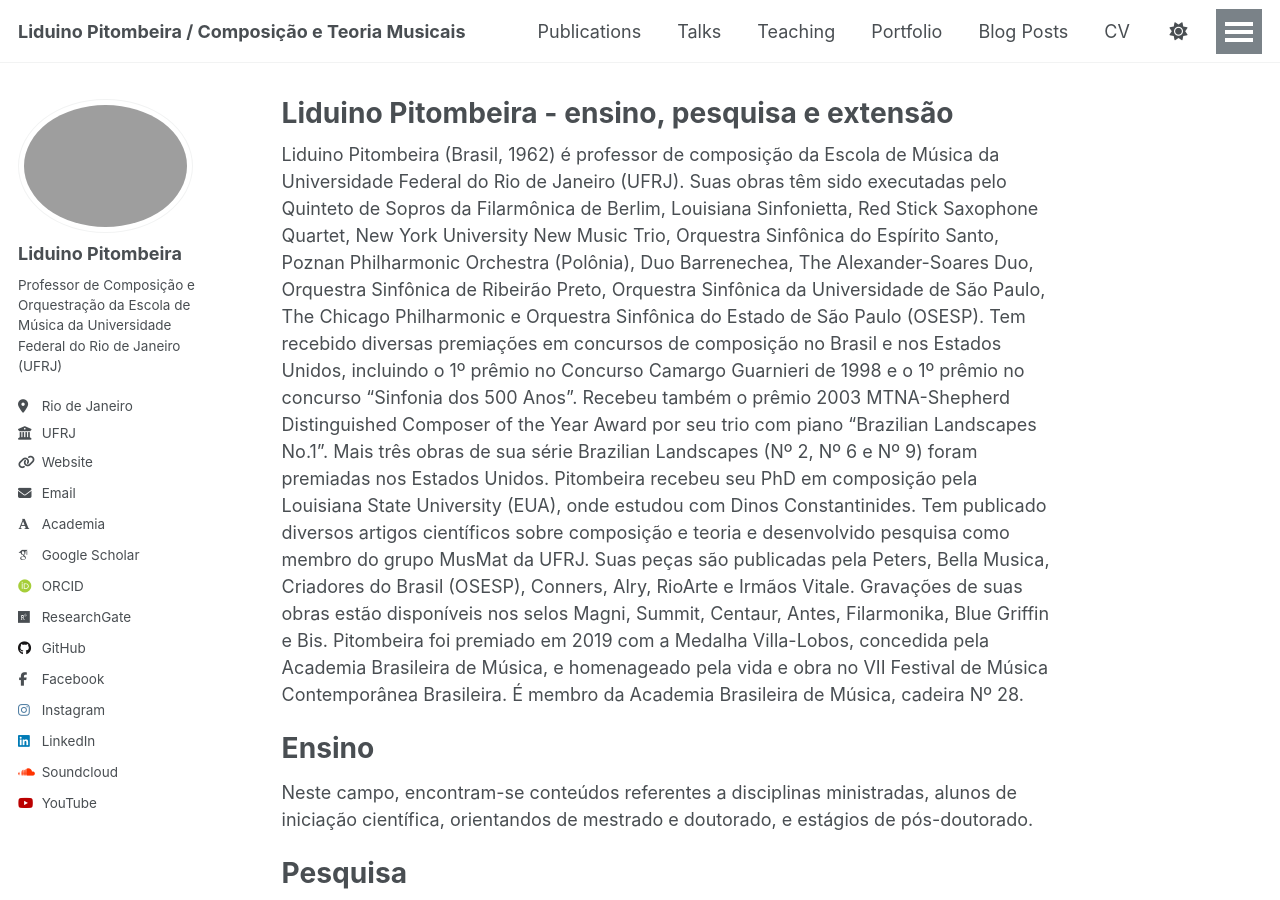
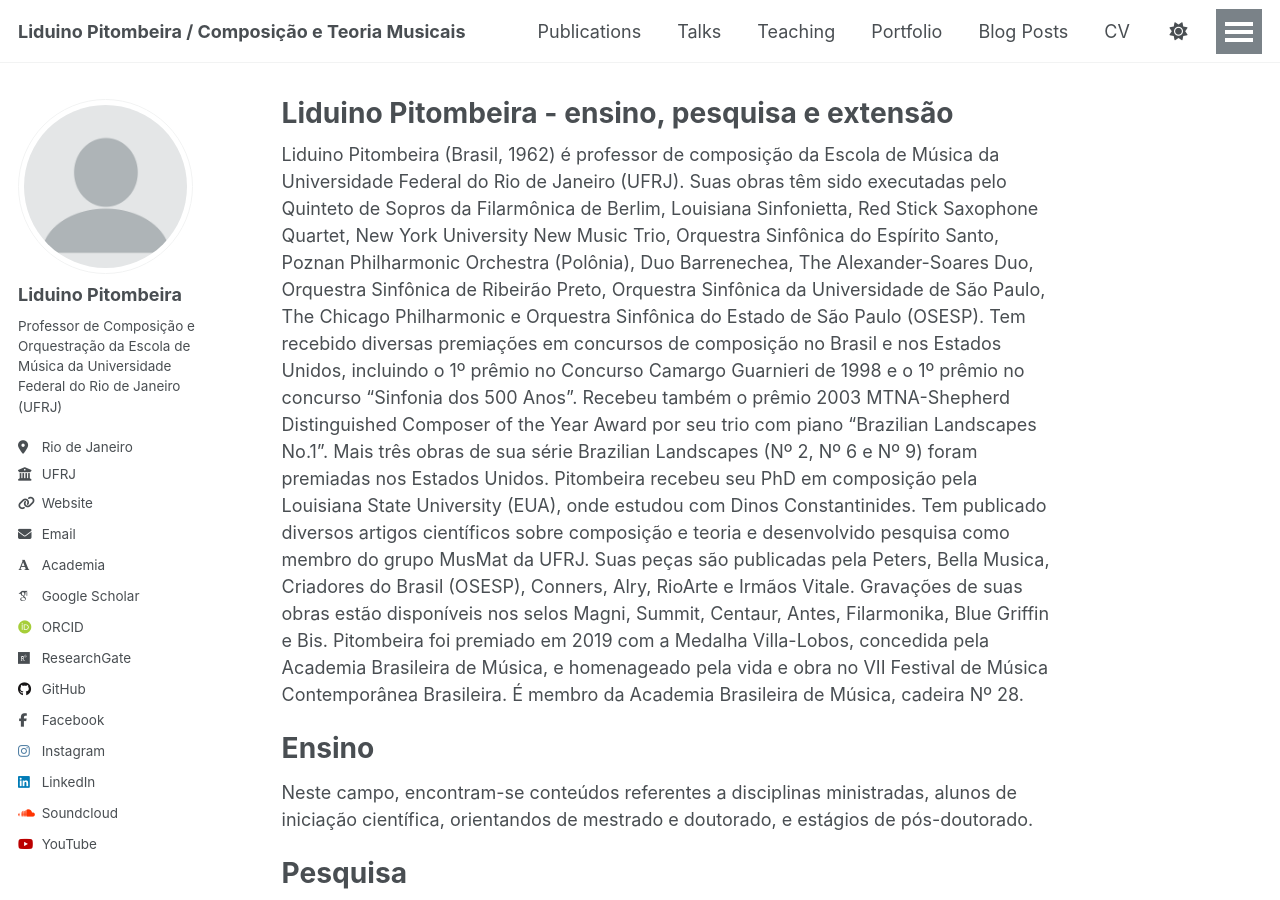
Before and after one commit to liduinopitombeira/liduinopitombeira.github.io, a Jekyll site: the page built from _pages/about.md, in a window 1280 px wide and 900 px high. Built offline with Jekyll 4.4.1, drawn with Linux system fonts in a browser that asks for light colours; some web fonts are replaced.

Commit message:
Update _config.yml

```diff
--- a/_config.yml
+++ b/_config.yml
@@ -22,7 +22,7 @@ repository               : "academicpages/academicpages.github.io"
 #               Additional customization can be done by editing /_includes/author-profile.html
 author:
   # Biographic information
-  avatar           : "FOTOPITOMBEIRA.png"
+  avatar           : "profile.png"
   name             : "Liduino Pitombeira"
   bio              : "Professor de Composição e Orquestração da Escola de Música da Universidade Federal do Rio de Janeiro (UFRJ)"
   location         : "Rio de Janeiro"
```
